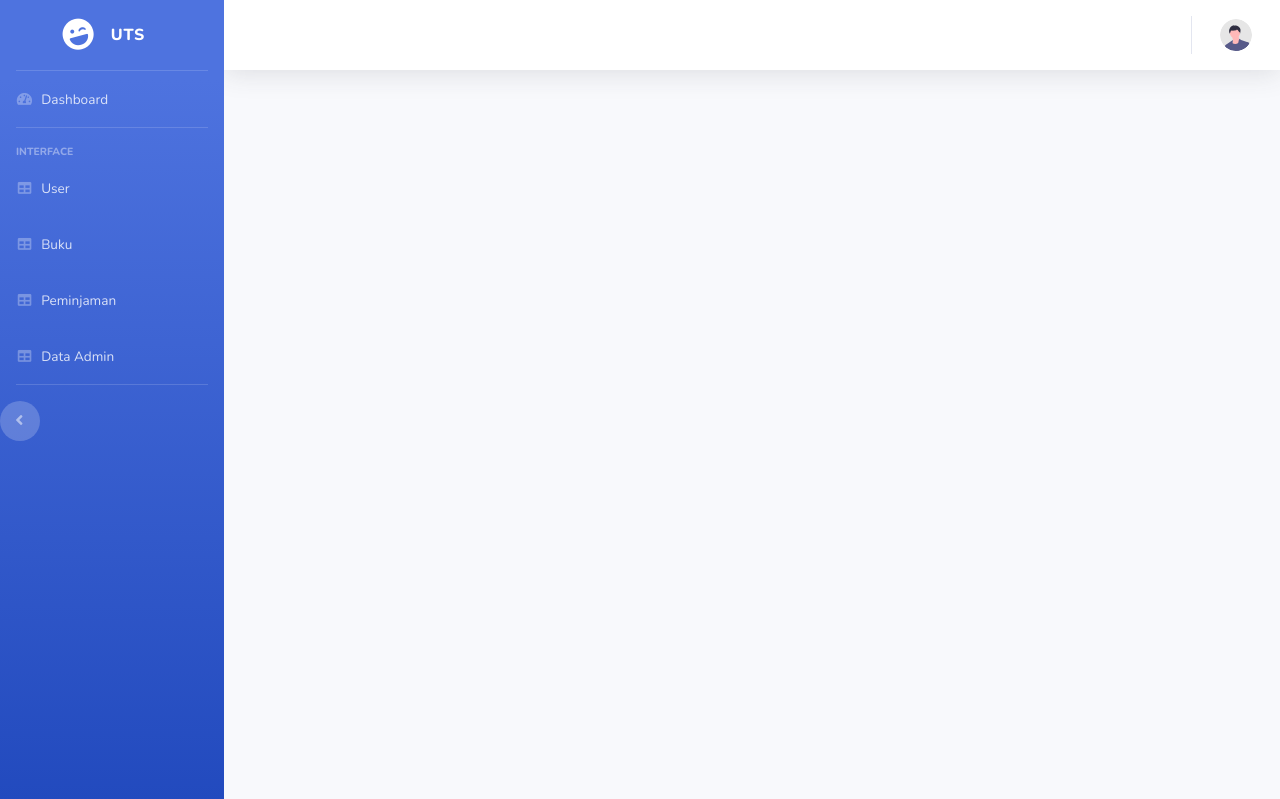
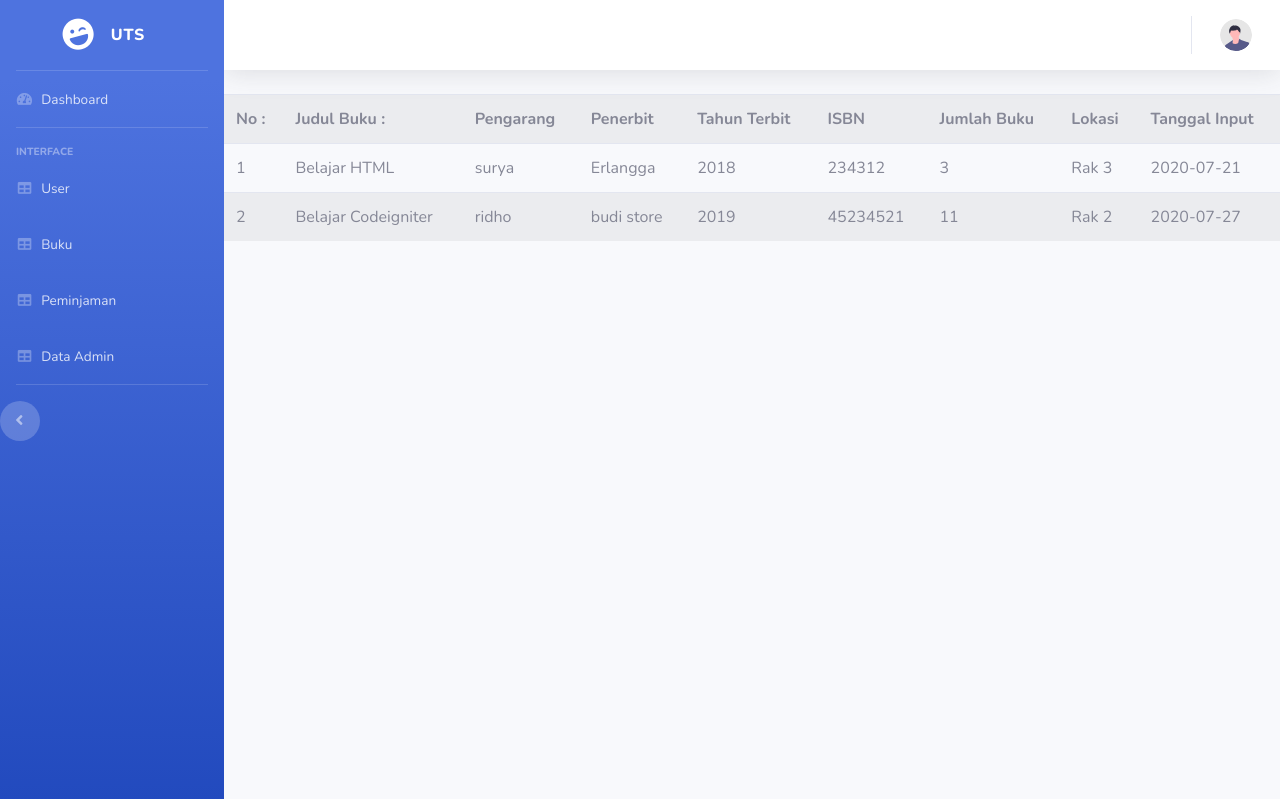
Before and after one commit to sn1uwu/uts_sani, a PHP site: page /buku.php in a window 1280 px wide. Shown: the top 799 px of the page. Run offline with PHP 8.4, Linux system fonts and the light colour scheme; data comes from the database, SQL or seed files in the repository; data that the repository does not hold is empty.

Commit message:
show data buku

```diff
--- a/buku.php
+++ b/buku.php
@@ -1,5 +1,5 @@
 <?php
-require 'koneksi.php';
+include 'koneksi.php';
 
 ?>
 <!DOCTYPE html>
@@ -17,9 +17,7 @@ require 'koneksi.php';
 
     <!-- Custom fonts for this template -->
     <link href="vendor/fontawesome-free/css/all.min.css" rel="stylesheet" type="text/css">
-    <link
-        href="https://fonts.googleapis.com/css?family=Nunito:200,200i,300,300i,400,400i,600,600i,700,700i,800,800i,900,900i"
-        rel="stylesheet">
+    <link href="https://fonts.googleapis.com/css?family=Nunito:200,200i,300,300i,400,400i,600,600i,700,700i,800,800i,900,900i" rel="stylesheet">
 
     <!-- Custom styles for this template -->
     <link href="css/sb-admin-2.min.css" rel="stylesheet">
@@ -99,12 +97,12 @@ require 'koneksi.php';
         </ul>
         <!-- End of Sidebar -->
 
+
         <!-- Content Wrapper -->
         <div id="content-wrapper" class="d-flex flex-column">
 
             <!-- Main Content -->
             <div id="content">
-
                 <!-- Topbar -->
                 <nav class="navbar navbar-expand navbar-light bg-white topbar mb-4 static-top shadow">
 
@@ -120,18 +118,14 @@ require 'koneksi.php';
 
                         <!-- Nav Item - Search Dropdown (Visible Only XS) -->
                         <li class="nav-item dropdown no-arrow d-sm-none">
-                            <a class="nav-link dropdown-toggle" href="#" id="searchDropdown" role="button"
-                                data-toggle="dropdown" aria-haspopup="true" aria-expanded="false">
+                            <a class="nav-link dropdown-toggle" href="#" id="searchDropdown" role="button" data-toggle="dropdown" aria-haspopup="true" aria-expanded="false">
                                 <i class="fas fa-search fa-fw"></i>
                             </a>
                             <!-- Dropdown - Messages -->
-                            <div class="dropdown-menu dropdown-menu-right p-3 shadow animated--grow-in"
-                                aria-labelledby="searchDropdown">
+                            <div class="dropdown-menu dropdown-menu-right p-3 shadow animated--grow-in" aria-labelledby="searchDropdown">
                                 <form class="form-inline mr-auto w-100 navbar-search">
                                     <div class="input-group">
-                                        <input type="text" class="form-control bg-light border-0 small"
-                                            placeholder="Search for..." aria-label="Search"
-                                            aria-describedby="basic-addon2">
+                                        <input type="text" class="form-control bg-light border-0 small" placeholder="Search for..." aria-label="Search" aria-describedby="basic-addon2">
                                         <div class="input-group-append">
                                             <button class="btn btn-primary" type="button">
                                                 <i class="fas fa-search fa-sm"></i>
@@ -145,15 +139,12 @@ require 'koneksi.php';
 
                         <!-- Nav Item - User Information -->
                         <li class="nav-item dropdown no-arrow">
-                            <a class="nav-link dropdown-toggle" href="#" id="userDropdown" role="button"
-                                data-toggle="dropdown" aria-haspopup="true" aria-expanded="false">
+                            <a class="nav-link dropdown-toggle" href="#" id="userDropdown" role="button" data-toggle="dropdown" aria-haspopup="true" aria-expanded="false">
                                 <span></span>
-                                <img class="img-profile rounded-circle"
-                                    src="img/undraw_profile.svg">
+                                <img class="img-profile rounded-circle" src="img/undraw_profile.svg">
                             </a>
                             <!-- Dropdown - User Information -->
-                            <div class="dropdown-menu dropdown-menu-right shadow animated--grow-in"
-                                aria-labelledby="userDropdown">
+                            <div class="dropdown-menu dropdown-menu-right shadow animated--grow-in" aria-labelledby="userDropdown">
                                 <a class="dropdown-item" href="logout.php">
                                     <i class="fas fa-sign-out-alt fa-sm fa-fw mr-2 text-gray-400"></i>
                                     Logout
@@ -165,6 +156,38 @@ require 'koneksi.php';
 
                 </nav>
                 <!-- End of Topbar -->
+                <!-- table -->
+                <table class="table table-striped">
+                    <tr>
+                        <th>No :</th>
+                        <th>Judul Buku :</th>
+                        <th>Pengarang</th>
+                        <th>Penerbit</th>
+                        <th>Tahun Terbit</th>
+                        <th>ISBN</th>
+                        <th>Jumlah Buku</th>
+                        <th>Lokasi</th>
+                        <th>Tanggal Input</th>
+                    </tr>
+                    <?php $query = "SELECT * FROM tb_buku";
+                    $i = 1;
+                    $datas = readBuku($query) ?>
+                    <?php foreach ($datas as $data) : ?>
+                        <tr>
+                            <td><?= $i++; ?></td>
+                            <td><?= $data['judul_buku']; ?></td>
+                            <td><?= $data['pengarang_buku']; ?></td>
+                            <td><?= $data['penerbit_buku']; ?></td>
+                            <td><?= $data['tahun_terbit']; ?></td>
+                            <td><?= $data['isbn']; ?></td>
+                            <td><?= $data['jumlah_buku']; ?></td>
+                            <td><?= $data['lokasi']; ?></td>
+                            <td><?= $data['tgl_input']; ?></td>
+                        </tr>
+                    <?php endforeach; ?>
+                </table>
+
+
 
                 <!-- Begin Page Content -->
                 <div class="container-fluid">
@@ -173,7 +196,7 @@ require 'koneksi.php';
 
 
                     <!-- Modal Edit -->
-<div class="modal fade" id="edit<?=$id_kelas;?>">
+                    <div class="modal fade" id="edit<?= $id_kelas; ?>">
                         <div class="modal-dialog">
                             <div class="modal-content">
 
@@ -187,11 +210,11 @@ require 'koneksi.php';
                                 <div class="modal-body">
                                     <form method="post">
                                         Nama Kelas
-        <input type="text" name="nama_kelas" value="<?=$nama_kelas;?>" placeholder="Nama Kelas" class="form-control">
+                                        <input type="text" name="nama_kelas" value="<?= $nama_kelas; ?>" placeholder="Nama Kelas" class="form-control">
                                         <br>
                                         Kompetensi Keahlian
-        <input type="text" name="kompetensi_keahlian" value="<?=$kompetensi_keahlian;?>" placeholder="Kompetensi Keahlian" class="form-control">
-        <input type="hidden" name="id_kelas" value="<?=$id_kelas;?>">
+                                        <input type="text" name="kompetensi_keahlian" value="<?= $kompetensi_keahlian; ?>" placeholder="Kompetensi Keahlian" class="form-control">
+                                        <input type="hidden" name="id_kelas" value="<?= $id_kelas; ?>">
                                         <br>
                                         <button type="submit" class="btn btn-warning" name="editkelas">Edit</button>
                                     </form>
@@ -202,7 +225,7 @@ require 'koneksi.php';
                     </div>
 
                     <!-- Modal Delete -->
-<div class="modal fade" id="delete<?=$id_kelas;?>">
+                    <div class="modal fade" id="delete<?= $id_kelas; ?>">
                         <div class="modal-dialog">
                             <div class="modal-content">
 
@@ -215,8 +238,8 @@ require 'koneksi.php';
                                 <!-- Modal body -->
                                 <div class="modal-body">
                                     <form method="post">
-            Apakah Anda Yakin Ingin Menghapus <?=$nama_kelas;?> ????
-        <input type="hidden" name="id_kelas" value="<?=$id_kelas;?>">
+                                        Apakah Anda Yakin Ingin Menghapus <?= $nama_kelas; ?> ????
+                                        <input type="hidden" name="id_kelas" value="<?= $id_kelas; ?>">
                                         <br>
                                         <br>
                                         <button type="submit" class="btn btn-danger" name="hapuskelas">Hapus</button>
--- a/koneksi.php
+++ b/koneksi.php
@@ -89,7 +89,7 @@ function deleteBuku($data)
 function readBuku($data)
 {
     global $koneksi;
-    $query = "SELECT * FROM tb_buku";
+    $query = $data;
     $result = mysqli_query($koneksi, $query);
     return $result;
 }
```
Lines whose indentation alone changed are shown as unchanged.
